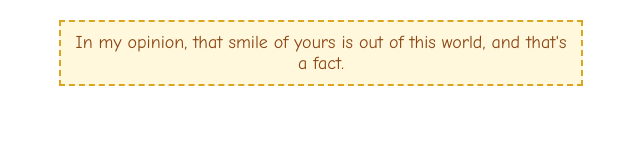
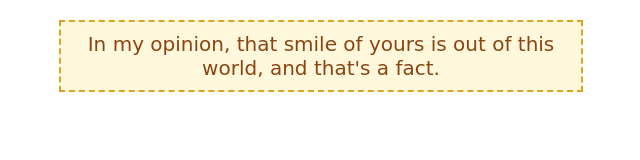
Before and after one commit to TonyApuzzo/peptalk, a plain HTML site: page index.html in a window 1280 px wide. Shown: the whole page, without its empty margins (319-959 px from the left). Drawn offline with Linux system fonts and the light colour scheme.

Commit message:
Update index.css with more fonts

```diff
--- a/index.css
+++ b/index.css
@@ -3,8 +3,8 @@ body {
 }
 
 .pepTalkStyle {
-    font-family: 'Comic Sans MS', cursive, sans-serif;
-    font-size: 18px;
+    font-family: "Pacifico", "Dancing Script", "Sacramento", "Great Vibes", "Allura", "Kaushan Script", "Alex Brush", "Ruthie", "Biloxi Script", "Brush Script MT", "Apple Chancery", cursive, sans-serif;
+    font-size: 20px;
     text-align: center;
     border: 2px dashed #DAA520;
     padding: 10px;
```
